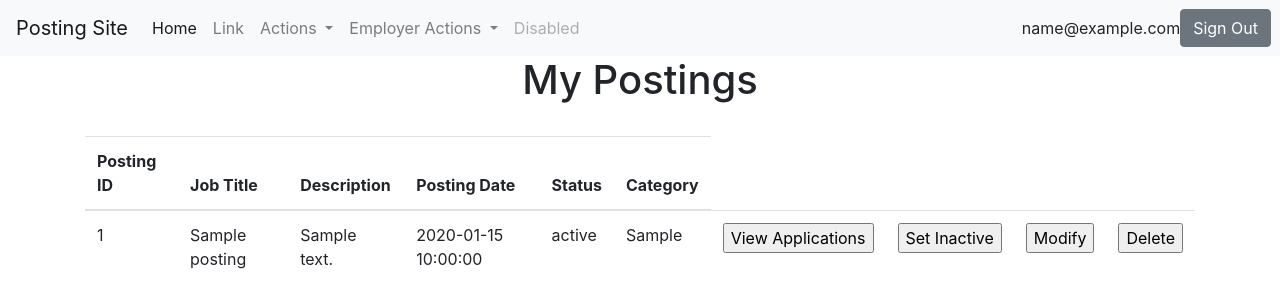
After one commit to CaoGreg/COMP-353-Main-Project, a Flask app: page /employer_postings/ in a window 1280 px wide. The commit adds this page. Shown: the top 308 px of the page. Run offline with Flask 2, Linux system fonts and the light colour scheme; the visitor is signed in with stand-in values (Sample User, id 1); tables that the repository leaves empty or names only in its code hold one stand-in row (values such as "Sample post"); some libraries are stand-ins or nearby versions.

Commit message:
[#6] Employer postings page, delete postings, change add posting to session email

```diff
--- a/app.py
+++ b/app.py
@@ -23,6 +23,31 @@ def del_application():
 def applied_jobs():
     email = session['email']
     return render_template('applied-jobs-results.html', list_of_job_applications=get_job_applications(email))
+
+
+@app.route('/employer_postings/')
+def employer_postings():
+    email = session['email']
+    return render_template('employer-postings.html', list_of_job_postings=get_job_postings(email))
+
+
+#@app.route('/employer_postings/')
+#def employer_postings():
+#    email = session['email']
+#    return render_template('employer-postings.html', list_of_job_postings=get_job_postings(email))
+
+
+#@app.route('/employer_postings/')
+#def employer_postings():
+#    email = session['email']
+#    return render_template('employer-postings.html', list_of_job_postings=get_job_postings(email))
+
+
+@app.route('/employer_postings/delete_posting/<posting_id>', methods=['GET', 'POST'])
+def delete_posting(posting_id):
+    if request.method == 'GET':
+        remove_job_posting(posting_id)
+        return employer_postings()
 
 
 @app.route('/user-profile')
@@ -147,7 +172,7 @@ def add_job_application():
 @app.route('/add_job_posting', methods=['GET', 'POST'])
 def add_job_posting():
     if request.method == 'POST':
-        email = request.form['email']
+        email = session['email']
         job_title = request.form['job_title']
         description = request.form['description']
         category = request.form['category']
--- a/db_connection.py
+++ b/db_connection.py
@@ -69,6 +69,19 @@ def get_job_applications(email):
     return data
 
 
+def get_job_postings(user_id):
+    query = "SELECT * FROM MP_Job_posting " \
+            "WHERE MP_Job_posting.email = '" + user_id + "';"
+    cursor = db_connection.cursor()
+    cursor.execute("USE oxc353_1")
+    cursor.execute(query)
+    data = []
+    for row in cursor:
+        data.append(row)
+    cursor.close()
+    return data
+
+
 def search_postings(title, category):
     data = []
     cursor = db_connection.cursor()
@@ -86,6 +99,17 @@ def search_postings(title, category):
 def remove_job_application(application_id):
     query = "DELETE FROM MP_Job_application "\
             "WHERE MP_Job_application.application_id = " + application_id + ";"
+    cursor = db_connection.cursor()
+    cursor.execute("USE oxc353_1")
+    cursor.execute(query)
+    cursor.close()
+    db_connection.commit()
+    return
+
+
+def remove_job_posting(posting_id):
+    query = "DELETE FROM MP_Job_posting "\
+            "WHERE MP_Job_posting.posting_id = " + posting_id + ";"
     cursor = db_connection.cursor()
     cursor.execute("USE oxc353_1")
     cursor.execute(query)
--- a/templates/add_job_posting.html
+++ b/templates/add_job_posting.html
@@ -9,7 +9,6 @@
     <h1>Add Job Posting Page</h1>
     <br>
     <form id="job-application-form" action="" method="post">
-        <input type="email" placeholder="Email" name="email">
         <input type="text" placeholder="Job Title" name="job_title">
         <input type="text" placeholder="Description" name="description">
         <input type="text" placeholder="Category" name="category">
--- a/templates/base.html
+++ b/templates/base.html
@@ -41,6 +41,7 @@
               </a>
               <div class="dropdown-menu" aria-labelledby="navbarDropdown">
                 <a class="dropdown-item" href="add_job_posting">Add Job Posting</a>
+                <a class="dropdown-item" href="employer_postings">Your Job Postings</a>
               </div>
             </li>
             <li class="nav-item">
--- /dev/null
+++ b/templates/employer-postings.html
@@ -0,0 +1,46 @@
+{% extends 'base.html' %}
+
+{% block head %}
+<style>
+    h1 {text-align: center;}
+</style>
+{% endblock %}
+
+{% block body %}
+<div class="container">
+    <h1>My Postings</h1>
+    <br>
+    <table class="table">
+      <thead>
+        <tr>
+          <th scope="col">Posting ID</th>
+          <th scope="col">Job Title</th>
+          <th scope="col">Description</th>
+          <th scope="col">Posting Date</th>
+          <th scope="col">Status</th>
+          <th scope="col">Category</th>
+        </tr>
+      </thead>
+      <tbody>
+        {% for job_posting in list_of_job_postings %}
+        <tr>
+            <td>{{ job_posting[0] }}</td>
+            <td>{{ job_posting[2] }}</td>
+            <td>{{ job_posting[3] }}</td>
+            <td>{{ job_posting[4] }}</td>
+            <td>{{ job_posting[5] }}</td>
+            <td>{{ job_posting[6] }}</td>
+            <td><form method="GET" action="/employer_postings/view_applications/{{ job_posting[0] }}">
+                <input type="submit" value="View Applications" /></form></td>
+            <td><form method="GET" action="/employer_postings/toggle_active/{{ job_posting[0] }}">
+                <input type="submit" value="Set {{ 'Active' if job_posting[5] == inactive else 'Inactive' }}" /></form></td>
+            <td><form method="GET" action="/employer_postings/modify_posting/{{ job_posting[0] }}">
+                <input type="submit" value="Modify" /></form></td>
+            <td><form method="GET" action="/employer_postings/delete_posting/{{ job_posting[0] }}">
+                <input type="submit" value="Delete" /></form></td>
+        </tr>
+        {% endfor %}
+      </tbody>
+    </table>
+</div>
+{% endblock %}
```
